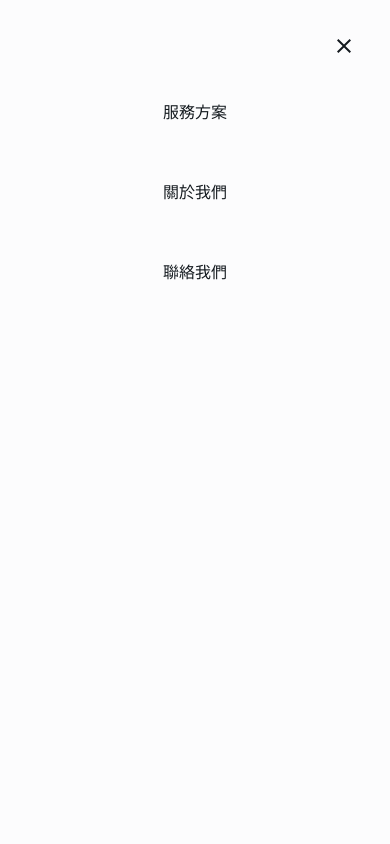
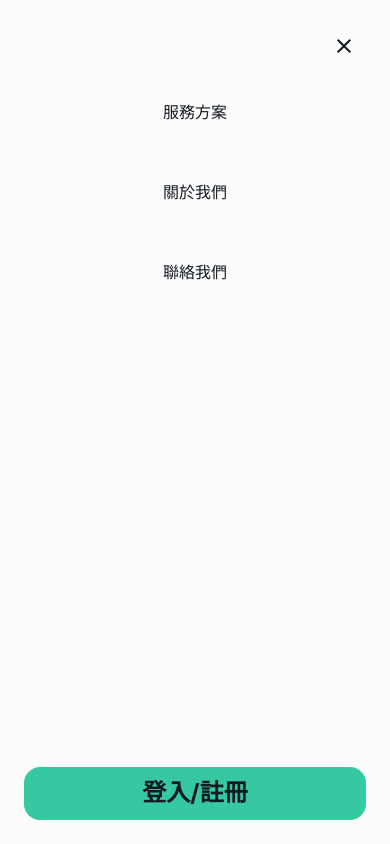
Before and after one commit to JeromeLin222/workway, a React (Vite) app: page / in a window 390 px wide. Both pictures are taken after a click on the button 354 px from the left and 34 px from the top of the page. Built offline with nearby package versions, Linux system fonts and the light colour scheme.

Commit message:
feat: enhance Header component with additional button and layout adjustments
- Add a new button for login/register functionality within the modal
- Adjust layout styles for better alignment and responsiveness of modal content

```diff
--- a/src/components/common/Header.jsx
+++ b/src/components/common/Header.jsx
@@ -100,12 +100,11 @@ export function HeaderComponent() {
 		<ModalComponent
 			isOpen={isOpenModal}
 		>
-			<div className="p-6">
+			<div className="p-6 h-full flex flex-col">
 				<button type="button" className="ml-auto block p-2.5 mb-4" onClick={()=>setIsOpenModal(false)}>
 					<img src="/images/icon/close.svg" alt="close" />
 				</button>
-				<div className="text-center">
-					<ul className="grid gap-6">
+					<ul className="grid gap-6 justify-center">
 						<li className="py-4">
 							<NavLink
 								to={"/services"}
@@ -131,6 +130,12 @@ export function HeaderComponent() {
 							</NavLink>
 						</li>
 					</ul>
+					<ButtonComponent color="secondary" style="mt-auto">
+						<span className="text-title-2xl">
+							登入/註冊
+						</span>
+					</ButtonComponent>
+				<div className="text-center flex flex-col">
 				</div>
 			</div>
 		</ModalComponent>
```
